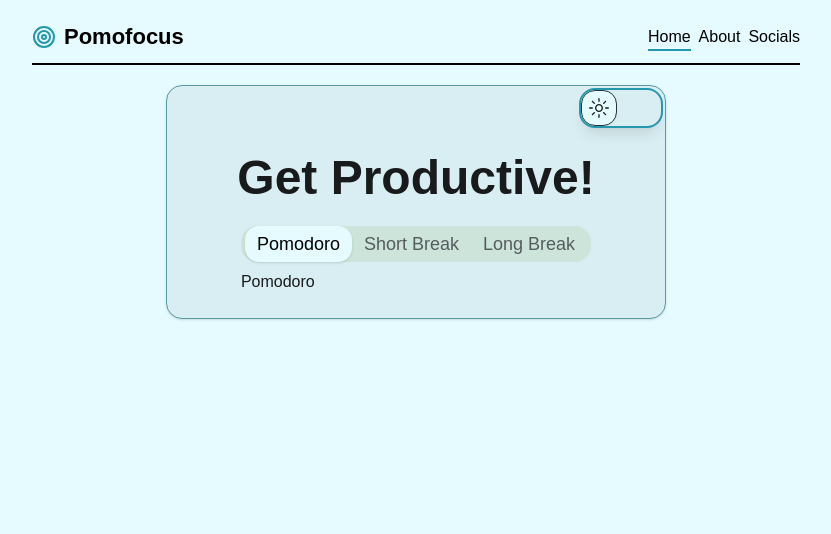
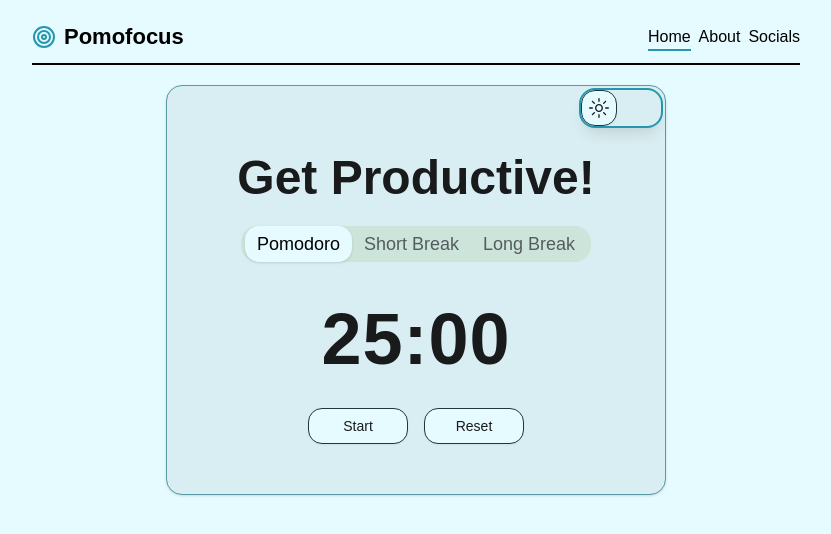
Before and after one commit to GCarido/pomo-focus, a Next.js app: page / in a window 1280 px wide. Shown: the top 534 px of the page, without its empty margins (224-1055 px from the left). Built offline with nearby package versions, Linux system fonts and the light colour scheme; a web font is replaced by a local one.

Commit message:
Add timer prop styling

```diff
--- a/components/PomoCard.tsx
+++ b/components/PomoCard.tsx
@@ -21,6 +21,8 @@
 import { useTheme } from "next-themes";
 import ThemeToggler from "./toggle/ThemeToggler";
 import { i } from "framer-motion/client";
+
+import Timer from "./Timer";
 
 const PomoCard = () => {
 
@@ -79,13 +81,19 @@
             <TabsTrigger value="long-break">Long Break</TabsTrigger>
           </TabsList>
           <TabsContent value="pomodoro">
-            Pomodoro
+            <Timer
+            tabName={`pomodoro`}
+            />
           </TabsContent>
           <TabsContent value="short-break">
-            Short Break
+          <Timer
+            tabName={`short break`}
+            />
           </TabsContent>
           <TabsContent value="long-break">
-            Long Break
+          <Timer
+            tabName={`long break`}
+            />
           </TabsContent>
         </Tabs>
       </CardContent>
```
